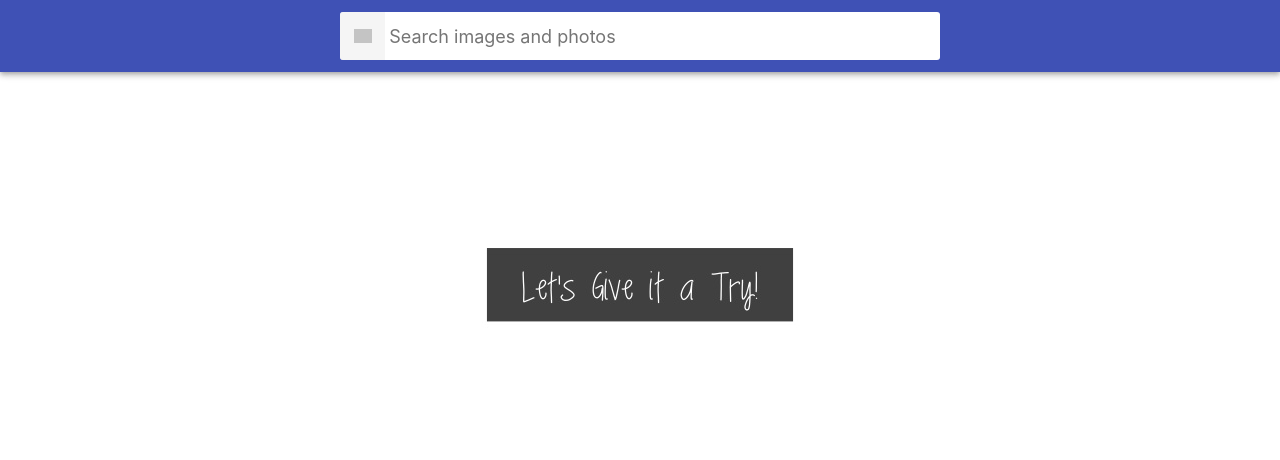
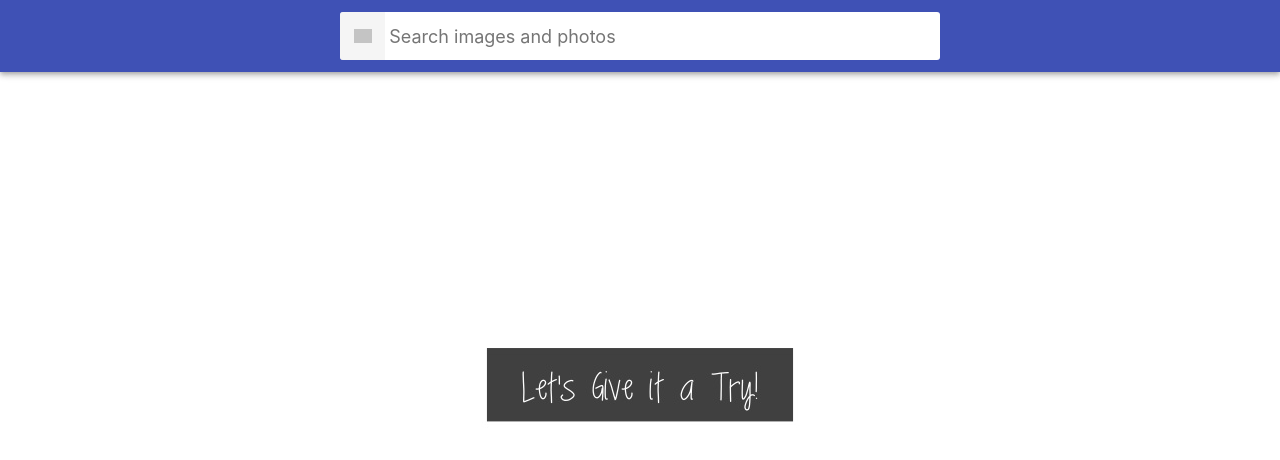
Before and after one commit to levshukova/goit-react-hw-04-hooks-images, a React (Create React App) app: page / in a window 1280 px wide. Shown: the top 460 px of the page. Built offline with nearby package versions, Linux system fonts and the light colour scheme; grey boxes are pictures that could not be loaded.

Commit message:
minor fixes

```diff
--- a/public/index.html
+++ b/public/index.html
@@ -29,6 +29,7 @@
   <body>
     <noscript>You need to enable JavaScript to run this app.</noscript>
     <div id="root"></div>
+    <div id="modal-root"></div>
     <!--
       This HTML file is a template.
       If you open it directly in the browser, you will see an empty page.
--- a/src/components/ImageGalleryView/ImageGalleryView.js
+++ b/src/components/ImageGalleryView/ImageGalleryView.js
@@ -91,7 +91,13 @@ export default class ImageGalleryView extends Component {
     const { status, images, page } = this.state;
 
     if (status === Status.IDLE) {
-      return <img src={idleImage} alt="lets-give-it-a-try"></img>;
+      return (
+        <img
+          src={idleImage}
+          alt="lets-give-it-a-try"
+          style={{ marginTop: 100 }}
+        ></img>
+      );
     }
 
     if (status === Status.PENDING) {
```
